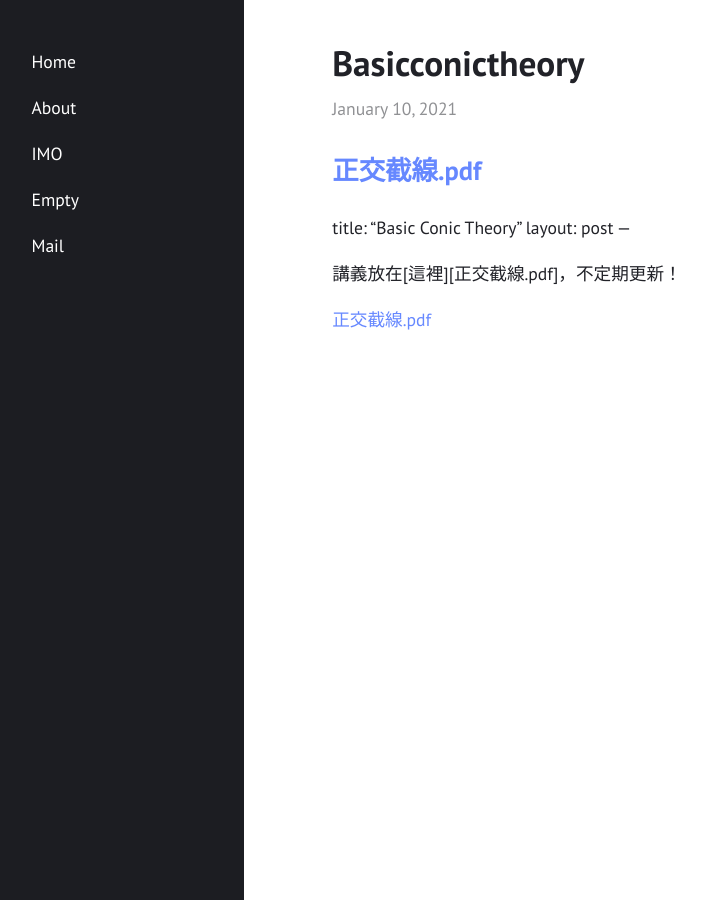
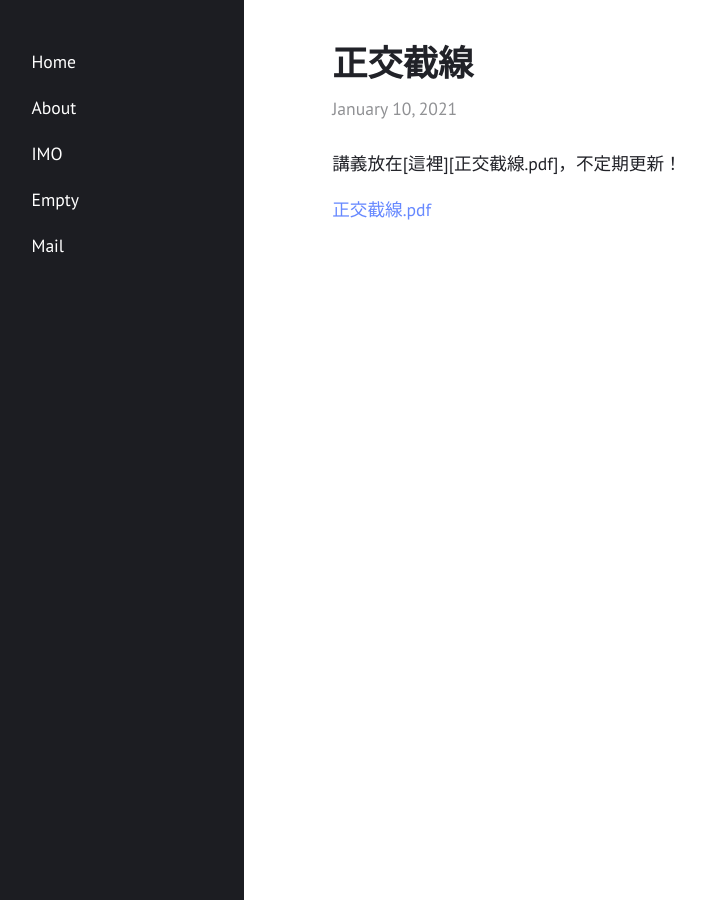
Before and after one commit to Permutation-Chang/Permutation-Chang.github.io, a Jekyll site: the page built from _posts/2021-01-10-basicconictheory.md, in a window 1280 px wide. Shown: the whole page, without its empty margins (47-752 px from the left). Built offline with Jekyll 4.4.1, drawn with Linux system fonts in a browser that asks for light colours; our own code applies the rules of GitHub Pages for plain Markdown files.

Commit message:
Update 2021-01-10-basicconictheory.md

```diff
--- a/_posts/2021-01-10-basicconictheory.md
+++ b/_posts/2021-01-10-basicconictheory.md
@@ -1,6 +1,5 @@
-[正交截線.pdf](https://github.com/Permutation-Chang/Permutation-Chang.github.io/files/6219583/_________.1.pdf)
 ---
-title:  "Basic Conic Theory"
+title:  "正交截線"
 layout: post
 ---
 
```
